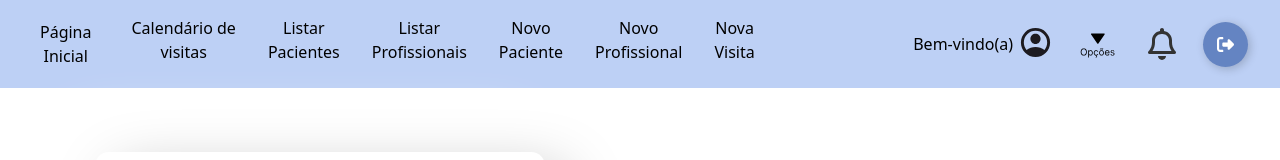
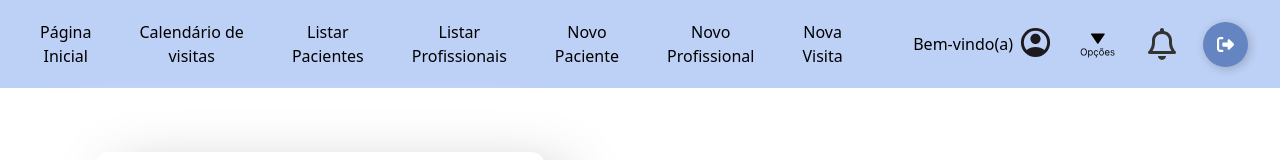
Before and after one commit to Jonas-eng-21/Sistema-de-assistencia-para-visitas-domiciliares, a React (Vite) app in the folder sistemaFront/: page /principal in a window 1280 px wide. Shown: the top 160 px of the page. Built offline with nearby package versions, Linux system fonts and the light colour scheme; no server answers; sample sign-in values are in the browser's storage.

Commit message:
Ajuste de bug hover no header

```diff
--- a/sistemaFront/src/components/Header/index.tsx
+++ b/sistemaFront/src/components/Header/index.tsx
@@ -24,12 +24,72 @@ const Header = () => {
 
   const renderAtalhos = () => (
     <>
-      <p onClick={() => navigate("/calendario")}>Calendário de<br />visitas</p>
-      <p onClick={() => navigate("/listagem")}>Listar<br />Pacientes</p>
-      <p onClick={() => navigate("/listagemProfissionais")}>Listar<br />Profissionais</p>
-      <p onClick={() => navigate("/cadastro-de-Paciente")}>Novo<br />Paciente</p>
-      <p onClick={() => navigate("/cadastro-de-Profissional")}>Novo<br />Profissional</p>
-      <p onClick={() => navigate("/agendar-visita")}>Nova<br />Visita</p>
+      <p style={{ cursor: "pointer", transition: "background 0.2s, color 0.2s", borderRadius: "6px", padding: "4px 8px"}}
+            onClick={() => navigate("/calendario")}
+            onMouseOver={(e) => {
+              (e.currentTarget as HTMLElement).style.background = "#f0f0f0";
+              (e.currentTarget as HTMLElement).style.color = "#061a2e";
+            }}
+            onMouseOut={(e) => {
+              (e.currentTarget as HTMLElement).style.background = "transparent";
+              (e.currentTarget as HTMLElement).style.color = "inherit";
+            }}
+          > Calendário de<br />visitas</p>
+      <p style={{ cursor: "pointer", transition: "background 0.2s, color 0.2s", borderRadius: "6px", padding: "4px 8px"}}
+            onClick={() => navigate("/listagem")}
+            onMouseOver={(e) => {
+              (e.currentTarget as HTMLElement).style.background = "#f0f0f0";
+              (e.currentTarget as HTMLElement).style.color = "#061a2e";
+            }}
+            onMouseOut={(e) => {
+              (e.currentTarget as HTMLElement).style.background = "transparent";
+              (e.currentTarget as HTMLElement).style.color = "inherit";
+            }}
+          > Listar<br />Pacientes</p>
+      <p style={{ cursor: "pointer", transition: "background 0.2s, color 0.2s", borderRadius: "6px", padding: "4px 8px"}}
+            onClick={() => navigate("/listagemProfissionais")}
+            onMouseOver={(e) => {
+              (e.currentTarget as HTMLElement).style.background = "#f0f0f0";
+              (e.currentTarget as HTMLElement).style.color = "#061a2e";
+            }}
+            onMouseOut={(e) => {
+              (e.currentTarget as HTMLElement).style.background = "transparent";
+              (e.currentTarget as HTMLElement).style.color = "inherit";
+            }}
+          > Listar<br />Profissionais</p>
+      <p style={{ cursor: "pointer", transition: "background 0.2s, color 0.2s", borderRadius: "6px", padding: "4px 8px"}}
+            onClick={() => navigate("/cadastro-de-Paciente")}
+            onMouseOver={(e) => {
+              (e.currentTarget as HTMLElement).style.background = "#f0f0f0";
+              (e.currentTarget as HTMLElement).style.color = "#061a2e";
+            }}
+            onMouseOut={(e) => {
+              (e.currentTarget as HTMLElement).style.background = "transparent";
+              (e.currentTarget as HTMLElement).style.color = "inherit";
+            }}
+          > Novo<br />Paciente</p>
+      <p style={{ cursor: "pointer", transition: "background 0.2s, color 0.2s", borderRadius: "6px", padding: "4px 8px"}}
+            onClick={() => navigate("/cadastro-de-Profissional")}
+            onMouseOver={(e) => {
+              (e.currentTarget as HTMLElement).style.background = "#f0f0f0";
+              (e.currentTarget as HTMLElement).style.color = "#061a2e";
+            }}
+            onMouseOut={(e) => {
+              (e.currentTarget as HTMLElement).style.background = "transparent";
+              (e.currentTarget as HTMLElement).style.color = "inherit";
+            }}
+          > Novo<br />Profissional</p>
+      <p style={{ cursor: "pointer", transition: "background 0.2s, color 0.2s", borderRadius: "6px", padding: "4px 8px"}}
+            onClick={() => navigate("/agendar-visita")}
+            onMouseOver={(e) => {
+              (e.currentTarget as HTMLElement).style.background = "#f0f0f0";
+              (e.currentTarget as HTMLElement).style.color = "#061a2e";
+            }}
+            onMouseOut={(e) => {
+              (e.currentTarget as HTMLElement).style.background = "transparent";
+              (e.currentTarget as HTMLElement).style.color = "inherit";
+            }}
+          > Nova<br />Visita</p>
     </>
   );
 
@@ -38,13 +98,7 @@ const Header = () => {
       <S.HeaderContainer>
         <S.HeaderAtalhos>
           {/* Sempre visível */}
-          <p
-            style={{
-              cursor: "pointer",
-              transition: "background 0.2s, color 0.2s",
-              borderRadius: "6px",
-              padding: "4px 8px",
-            }}
+          <p style={{ cursor: "pointer", transition: "background 0.2s, color 0.2s", borderRadius: "6px", padding: "4px 8px"}}
             onClick={() => navigate("/principal")}
             onMouseOver={(e) => {
               (e.currentTarget as HTMLElement).style.background = "#f0f0f0";
```
